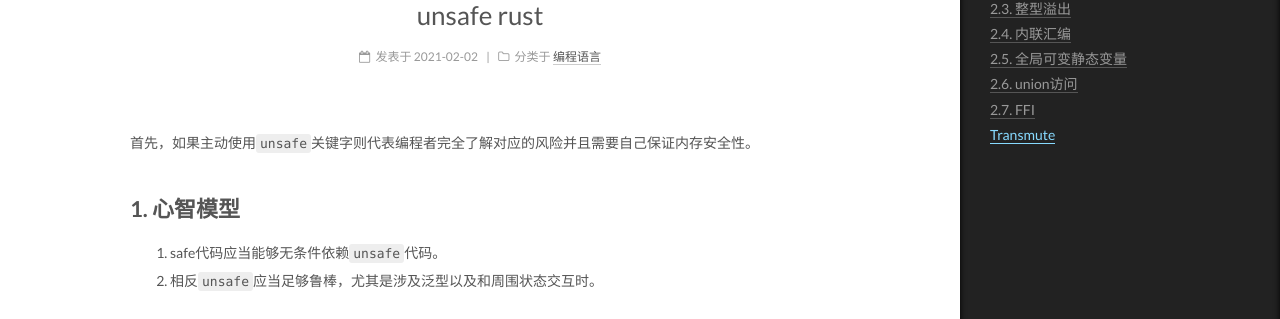
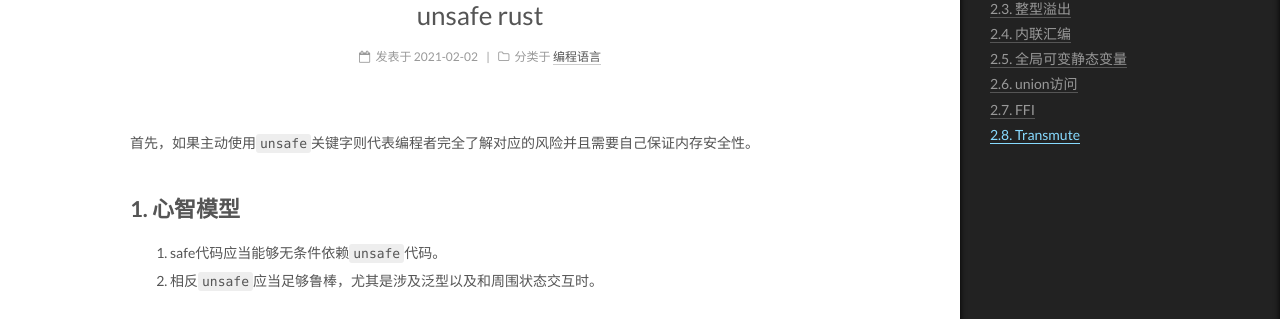
Before and after one commit to Willendless/willendless.github.io, a Jekyll site: the page built from _posts/2021-2-2-unsafe rust.md, in a window 1280 px wide. Shown: the part 174-493 px from the top of the page. Built offline with Jekyll 4.4.1, drawn with Linux system fonts in a browser that asks for light colours; formulas are drawn with MathJax 3; comment, search, counter and statistics services are not loaded; some of the changed text lies outside the part shown.

Commit message:
chore: update post

````diff
--- a/_posts/2021-2-2-unsafe rust.md
+++ b/_posts/2021-2-2-unsafe rust.md
@@ -200,7 +200,7 @@ fn main() {
 }
 ```
 
-### Transmute
+### 2.8. Transmute
 
 `transmute<T, U>`将一个为`T`类型的值重新以类型`U`解释它。注意，`T`和`U`的类型应当相同。
 
````
